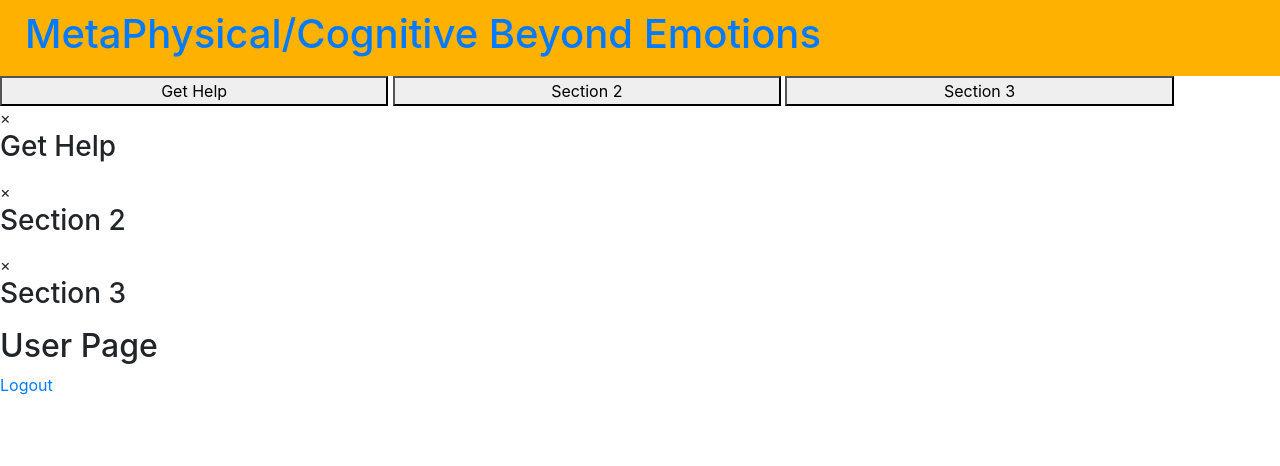
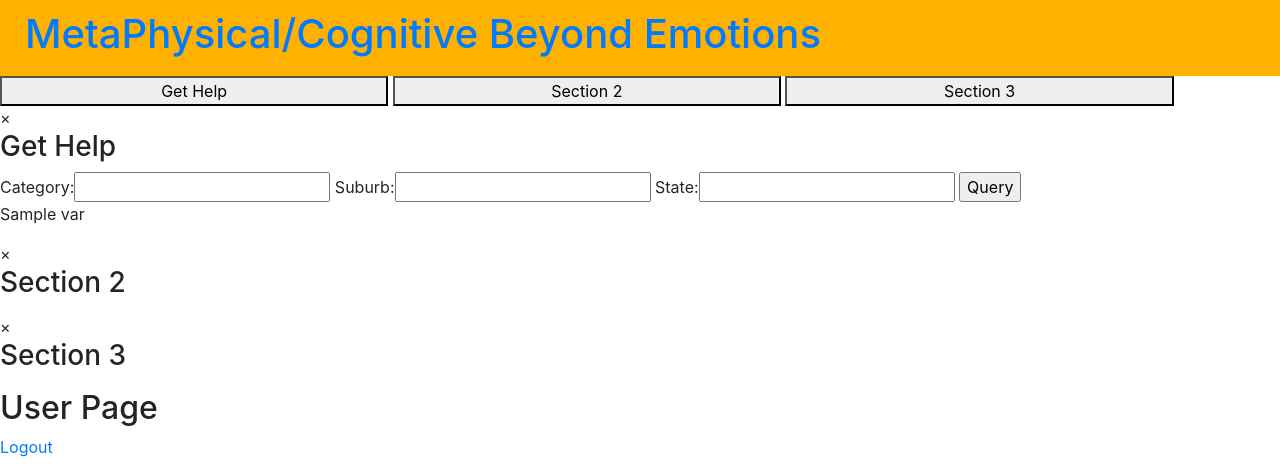
Before and after one commit to ShristiChavhan/Cloud_Assisgnment3, a Flask app: template templates/FrontEnd.html in a window 1280 px wide. Shown: the top 466 px of the page. Run offline with Flask 2, Linux system fonts and the light colour scheme; the template is opened without the code that fills it: most values are stand-ins (such as "Sample title", 1, 10 or a date in 2020); some libraries are stand-ins or nearby versions.

Commit message:
Update FrontEnd.html

```diff
--- a/templates/FrontEnd.html
+++ b/templates/FrontEnd.html
@@ -53,11 +53,19 @@
             <button class="tablinks" style="width:30.33%" onclick="openAccordion(event, 'id3')">Section 3</button>
         </div>
 
+
+        <form method="POST" action="/Query">
         <div id="id1" class="tabcontent">
             <span onclick="this.parentElement.style.display= none" class="topright">&times</span>
             <h3>Get Help</h3>
-            <p></p>
+            Category:<input type="text" name="category">
+            Suburb:<input type="text" name="suburb">
+            State:<input type="text" name="state">
+            <input type="submit" name ="query" value = Query>
+            <p>{{var}}</p>
+
         </div>
+    </form>
 
         <div id="id2" class="tabcontent">
             <span onclick="this.parentElement.style.display='none'" class="topright">&times</span>
@@ -73,7 +81,7 @@
         <div class="wrapper">
         <h2>User Page</h2>
              <div class="form-group">
-                <tr><a href="https://localraj.auth.us-east-2.amazoncognito.com/logout?client_id=4a1e7lni0hfekh7abkp9cu7om8&logout_uri=http://localhost:5000" type="submit" class="linkname" class="button" id="facebookid" value="Facebook">Logout</a></tr>
+                <tr><a href="https://localraj.auth.us-east-2.amazoncognito.com/logout?client_id=4a1e7lni0hfekh7abkp9cu7om8&logout_uri=https://mentadoc.com" type="submit" class="linkname" class="button" id="facebookid" value="Facebook">Logout</a></tr>
             </div>
 
         </div>
```
